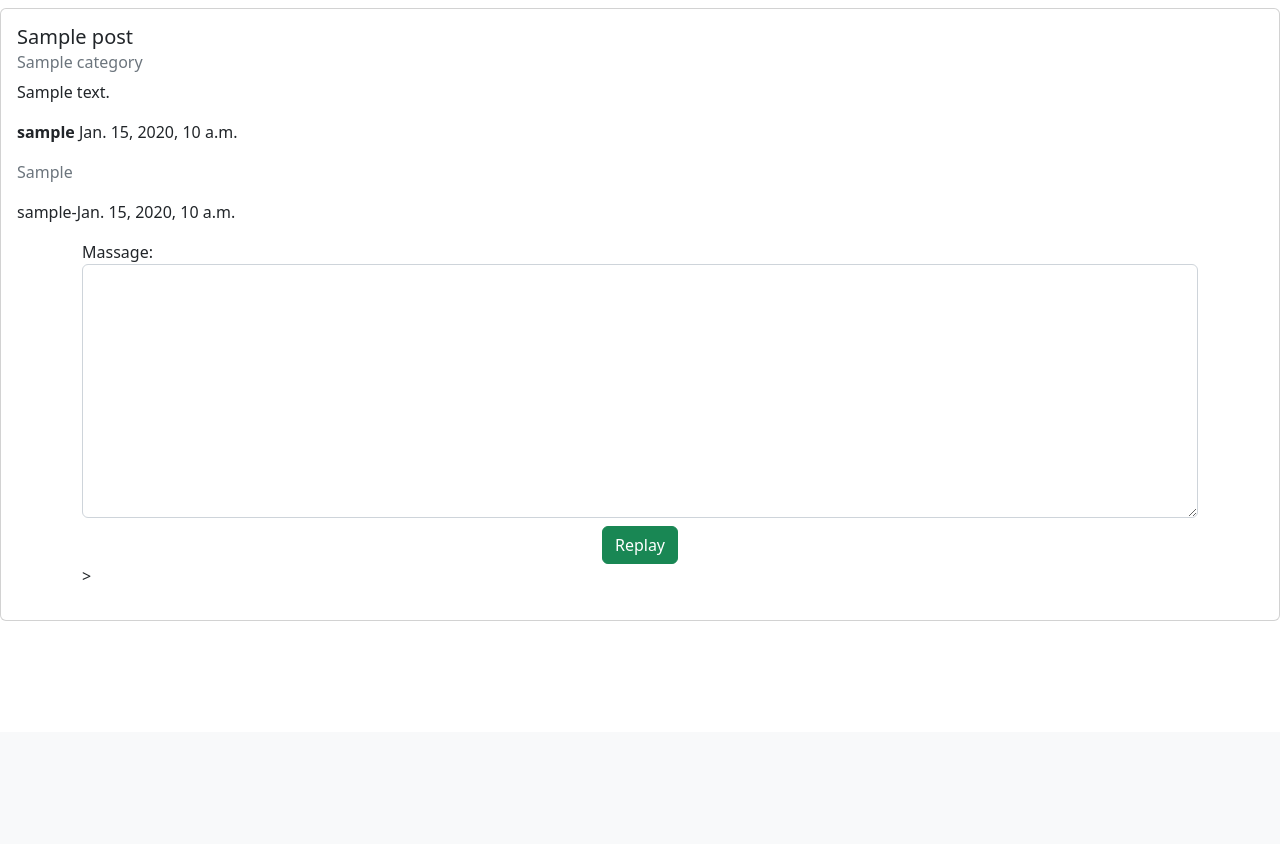
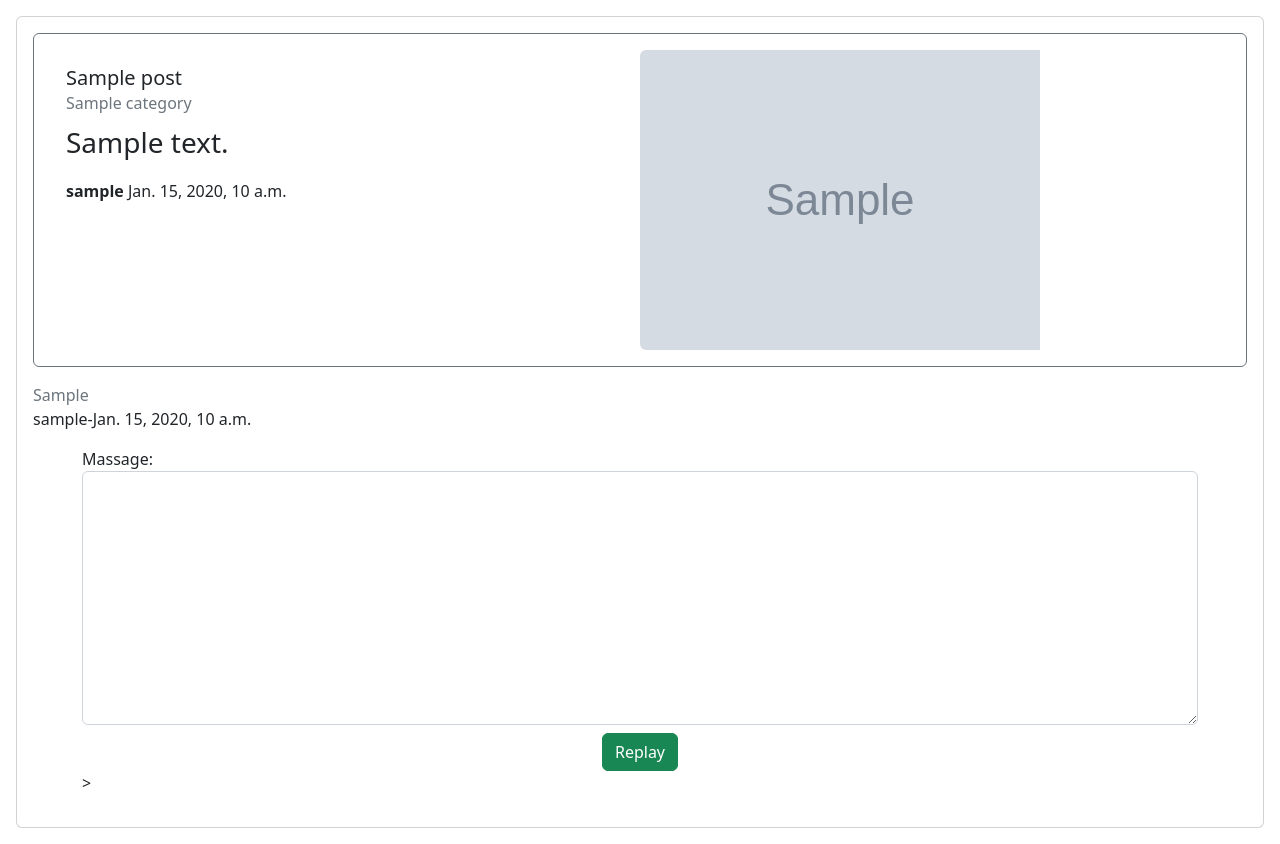
Before and after one commit to hosamhamdy258/blog-django, a Django app: page /categories/1/1/ in a window 1280 px wide. Shown: the part 68-912 px from the top of the page. Before the commit the page ends 689 px from the top, so only its background shows below. Run offline with Django 4.2, Linux system fonts and the light colour scheme; a user stored in the database is signed in; tables that the repository leaves empty hold one stand-in row (values such as "Sample post"); grey boxes marked "Sample" are stand-in pictures; some libraries are stand-ins or nearby versions.

Commit message:
post.html with image style

```diff
--- a/templates/categories/post.html
+++ b/templates/categories/post.html
@@ -10,18 +10,31 @@
 </div>
 {% endif %} {% endcomment %}
 
-    <div class="card">
+    <div class="card m-3">
       <div class="card-body">
-        <h5 class="card-title">{{post.title}}</h5>
-        <h6 class="card-subtitle mb-2 text-muted">{{post.category}}</h6>
-        <p class="card-text">{{post.content}}</p>
-        <p class="card-text"><strong>{{post.created_by.username}}</strong> {{post.created_dt}}</p>
-        <p class="card-text text-muted"><div>
+          <div class="border border-secondary rounded p-3">
+
+          <div class="row g-0">
+              <div class="col-md-6">
+                <div class="card-body">
+                       <h5 class="card-title">{{post.title}}</h5>
+                       <h6 class="card-subtitle mb-2 text-muted">{{post.category}}</h6>
+                       <p class="card-text fs-3">{{post.content}}</p>
+                       <p class="card-text"><strong>{{post.created_by.username}}</strong> {{post.created_dt}}</p>
+                </div>
+              </div>
+              <div class="col-md-6">
+                 <img src="/media/{{post.image}}" class="img-fluid rounded-start" alt="" />
+              </div>
+          </div>
+          </div>
+
+        <p class="card-text text-muted m-3">
             {% for comment in post.comments.all %}
-            <p class="text-muted">{{comment.massage}}</p>
-            <p>{{comment.created_by.username}}-{{comment.created_dt}}</p>
+            <p class="text-muted fs-6 m-0">{{comment.massage}}</p>
+            <p class="m-0">{{comment.created_by.username}}-{{comment.created_dt}}</p>
             {% endfor %}
-          </div></p>
+          </p>
          <form method="post" class="container" novalidate>
               {% csrf_token %} {% include 'categories/includes/form.html' %}
            <div class="text-center">
```
